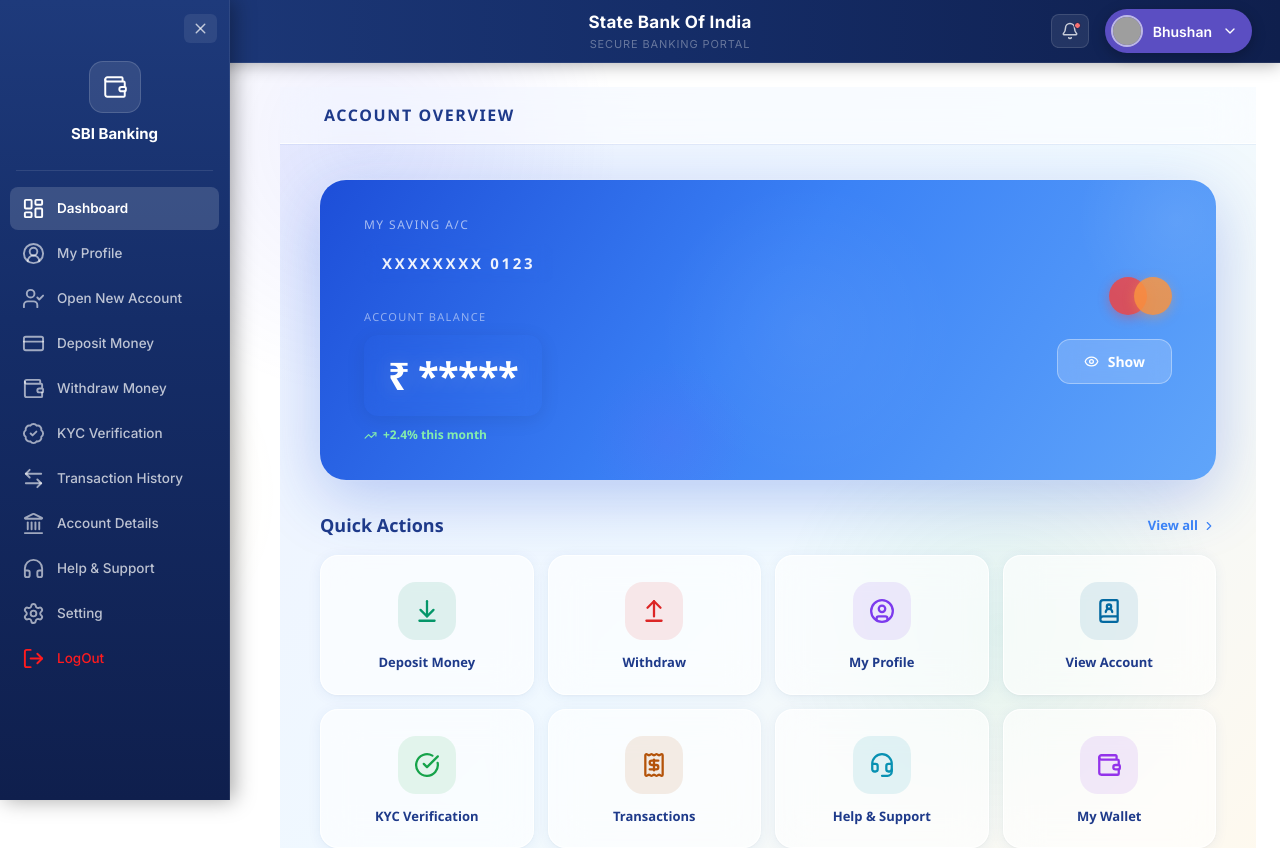
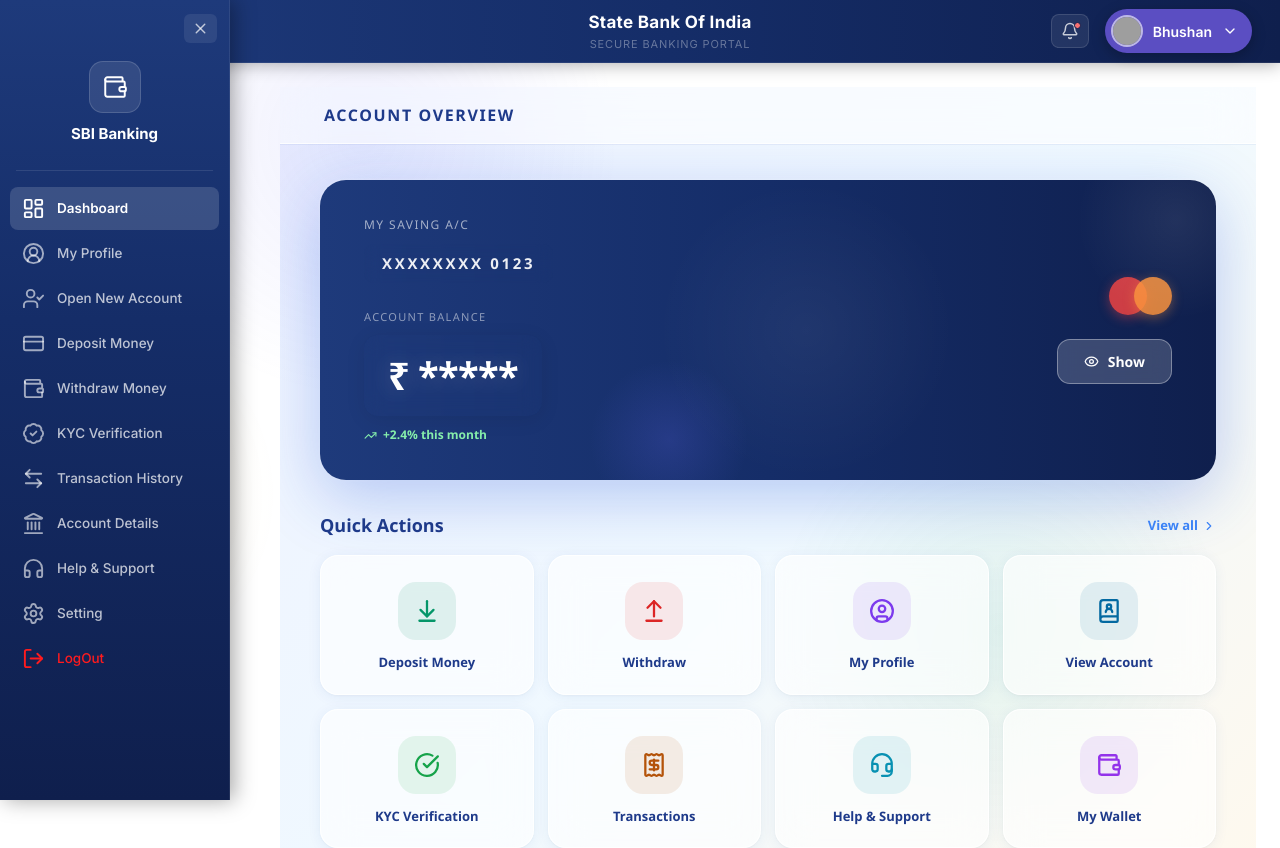
Before and after one commit to ChetanPatil0203/Bank_Frontend-, a React (Create React App) app in the folder frontend/: page /dashboard in a window 1280 px wide. Shown: the top 848 px of the page. Built offline with nearby package versions, Linux system fonts and the light colour scheme; grey boxes are pictures that could not be loaded.

Commit message:
Update dashboardhome

```diff
--- a/frontend/src/components/DashboardHome/DashboardHome.jsx
+++ b/frontend/src/components/DashboardHome/DashboardHome.jsx
@@ -78,10 +78,11 @@
         boxShadow:"0 1px 0 rgba(30,64,175,0.06)",
       }}>
 
-
         <h2 style={{ margin:0, fontSize:"16px", fontWeight:"800", color:"#1e3a8a", letterSpacing:"0.10em", textTransform:"uppercase" }}>
           Account Overview
         </h2>
+
+
       </div>
 
       {/* ── CONTENT ── */}
@@ -93,7 +94,7 @@
         {/* ── BANK CARD ── */}
         <div style={{
           borderRadius:"26px", padding:"36px 44px", marginBottom:"32px",
-          background:"linear-gradient(125deg, #1d4ed8 0%, #3b82f6 48%, #60a5fa 100%)",
+         background: "linear-gradient(90deg, #1e3a7b 0%, #152d68 50%, #0f1f4d 100%)",
           position:"relative", overflow:"hidden",
           boxShadow:"0 18px 64px rgba(29,78,216,0.28), 0 0 0 1.5px rgba(255,255,255,0.18)",
           opacity: animIn ? 1 : 0,
@@ -113,7 +114,9 @@
               {/* Account number — transparent pill */}
               <div style={{
                 display:"inline-block", marginTop:"10px",
+
                 backdropFilter:"blur(8px)", WebkitBackdropFilter:"blur(8px)",
+
                 borderRadius:"10px", padding:"8px 18px",
               }}>
                 <p style={{ margin:0, fontSize:"15px", color:"rgba(255,255,255,0.92)", fontWeight:"700", letterSpacing:"0.18em" }}>
@@ -127,7 +130,9 @@
                 {/* Balance — transparent pill */}
                 <div style={{
                   display:"inline-block", marginTop:"10px",
+
                   backdropFilter:"blur(10px)", WebkitBackdropFilter:"blur(10px)",
+
                   borderRadius:"14px", padding:"12px 24px",
                   boxShadow:"0 4px 20px rgba(0,0,0,0.08)",
                 }}>
```
